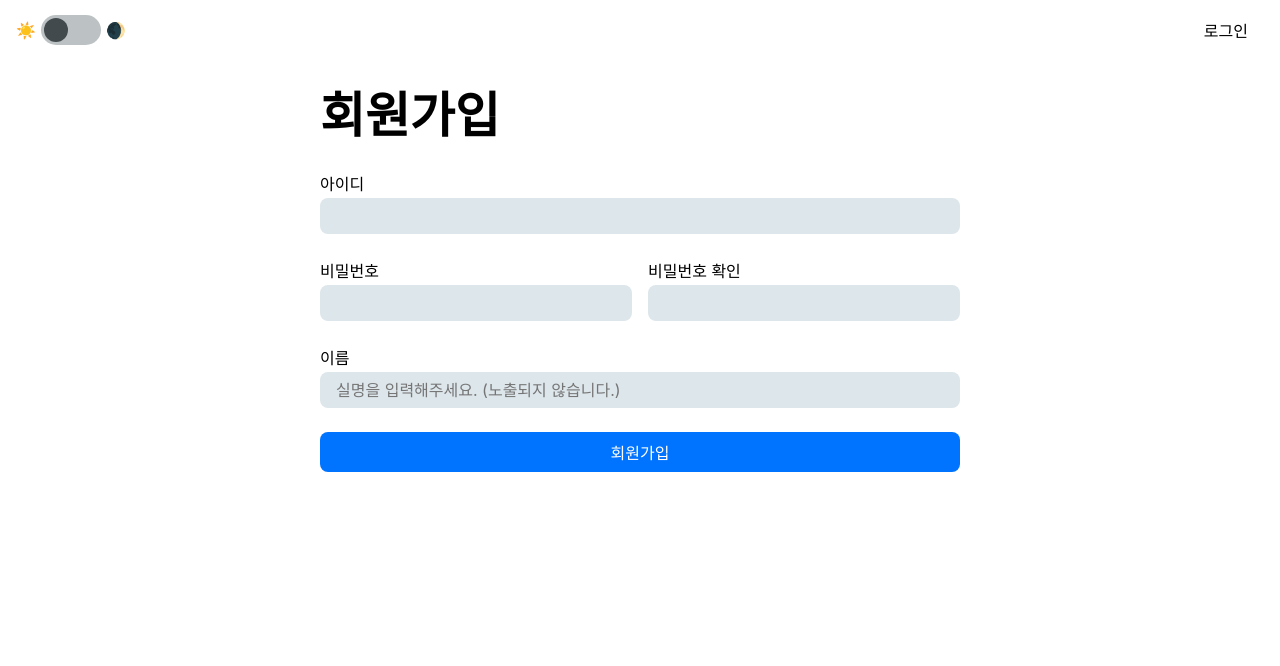
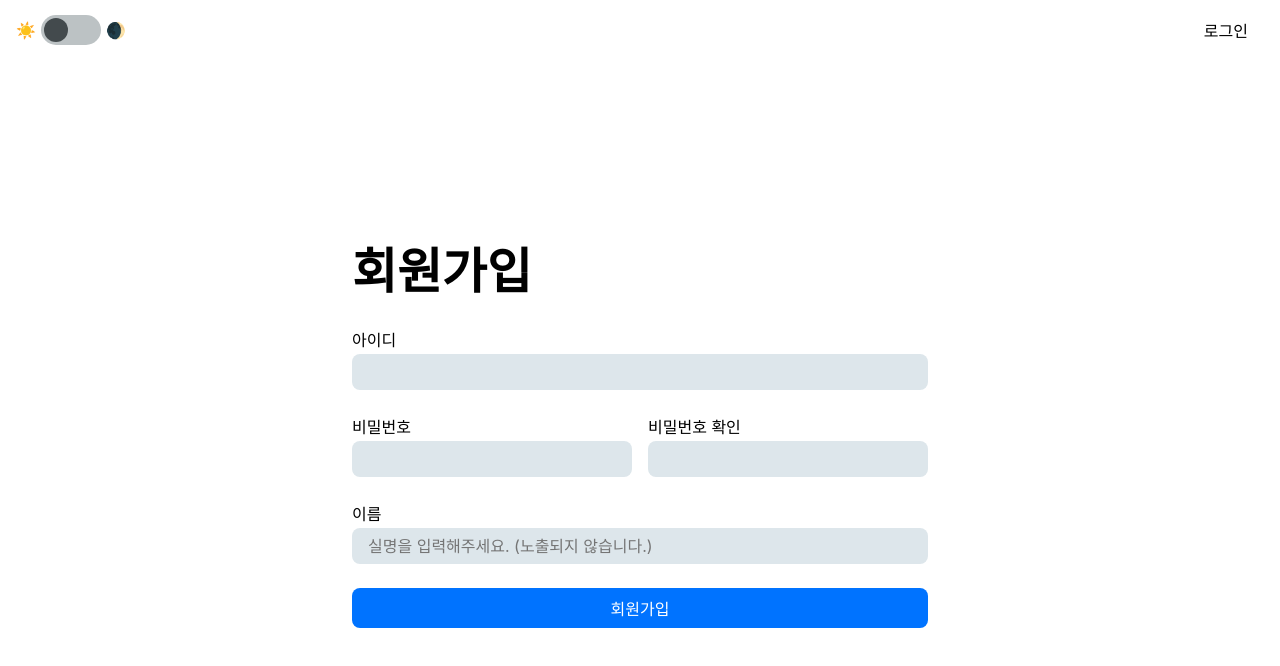
Before and after one commit to kimdoyeong/sunrinside-frontend, a React (Create React App) app: page /signup in a window 1280 px wide. Shown: the top 666 px of the page. Built offline with nearby package versions, Linux system fonts and the light colour scheme; no server answers; a web font is replaced by a local one.

Commit message:
Update Layout

```diff
--- a/src/components/Layout/index.tsx
+++ b/src/components/Layout/index.tsx
@@ -65,8 +65,13 @@ const GlobalStyle = createGlobalStyle`
       `}
 `;
 const Wrap = styled.div`
+  min-height: 100vh;
+  display: flex;
+  flex-direction: column;
   & > article {
-    margin: 0 auto;
+    flex: 1;
+    display: flex;
+    flex-direction: column;
     box-sizing: border-box;
     padding: 1em;
 
```
